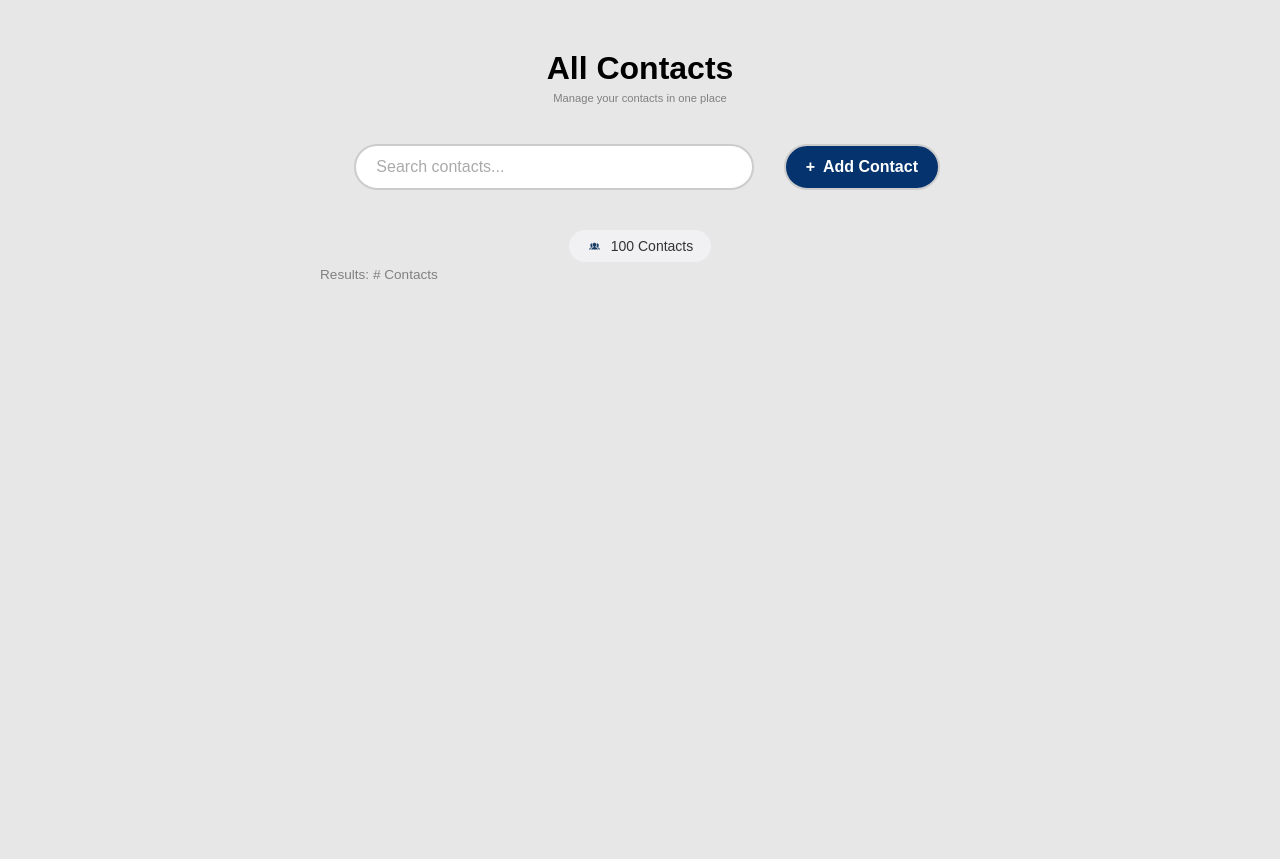
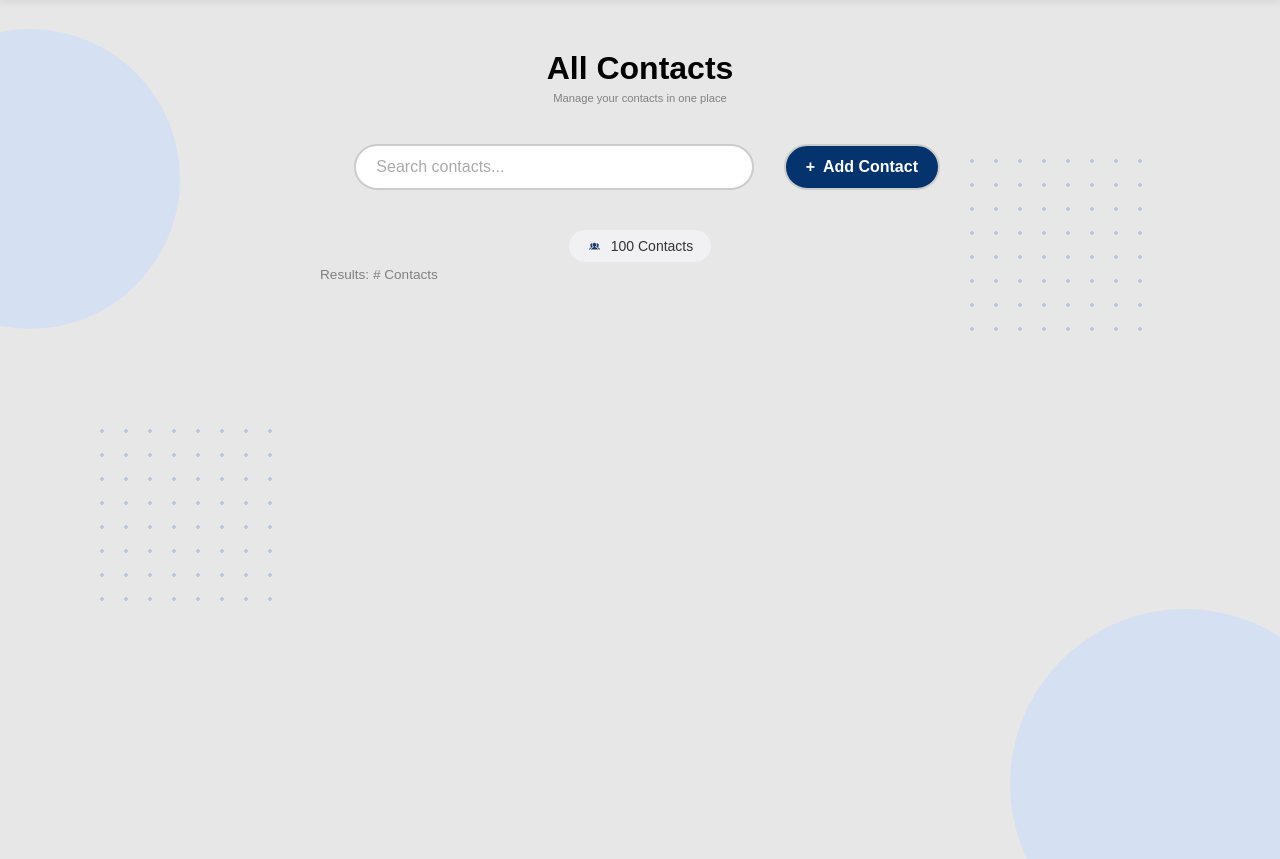
Before and after one commit to LettuceLeaf898/COP4331CSmallProject-Contactly, a PHP site: page / in a window 1280 px wide. Shown: the part 101-960 px from the top of the page. Run offline with PHP 8.4, Linux system fonts and the light colour scheme.

Commit message:
fin background

```diff
--- a/ContactlyPage2/index.html
+++ b/ContactlyPage2/index.html
@@ -7,7 +7,10 @@
     <link rel="stylesheet" href="style.css">
 </head>
 <body>
-
+<div class="bg-circle bg-circle-left"></div>
+<div class="bg-circle bg-circle-right"></div>
+<div class="bg-dots bg-dots-right"></div>
+<div class="bg-dots bg-dots-left"></div>
     <header class="top-bar">
         <a href="/" class="logo-container">
             <div class="logo-brand">
--- a/ContactlyPage2/style.css
+++ b/ContactlyPage2/style.css
@@ -11,6 +11,7 @@ body {
     align-items: center;
     padding: 10px 20px;
     background-color: #ffffff; /* Example background color */
+    box-shadow: 0 2px 8px rgba(0, 0, 0, 0.08);
 }
 
 /* Flex direction column stacks the brand and the subtitle */
@@ -243,3 +244,45 @@ h1 + h2 {
     height: 16px;
     object-fit: contain;
 }
+
+.bg-circle {
+    position: fixed;          /* stays put relative to the viewport */
+    border-radius: 50%;       /* makes the div a circle */
+    background-color: #d6e0f3; /* pale blue */
+    z-index: -1;              /* sits behind everything */
+    pointer-events: none;     /* clicks pass through it */
+}
+
+.bg-circle-left {
+    width: 300px;
+    height: 300px;
+    top: 130px;
+    left: -120px;            /* negative = hangs off the edge, so you see a partial circle */
+}
+
+.bg-circle-right {
+    width: 350px;
+    height: 350px;
+    bottom: -100px;
+    right: -80px;
+}
+
+.bg-dots {
+    position: fixed;
+    z-index: -1;
+    pointer-events: none;
+    width: 200px;
+    height: 200px;
+    background-image: radial-gradient(#b9c7e0 2px, transparent 2px);
+    background-size: 24px 24px;   /* spacing between dots */
+}
+
+.bg-dots-right {
+    top: 250px;
+    right: 120px;
+}
+
+.bg-dots-left {
+    top: 520px;
+    left: 90px;
+}
```
